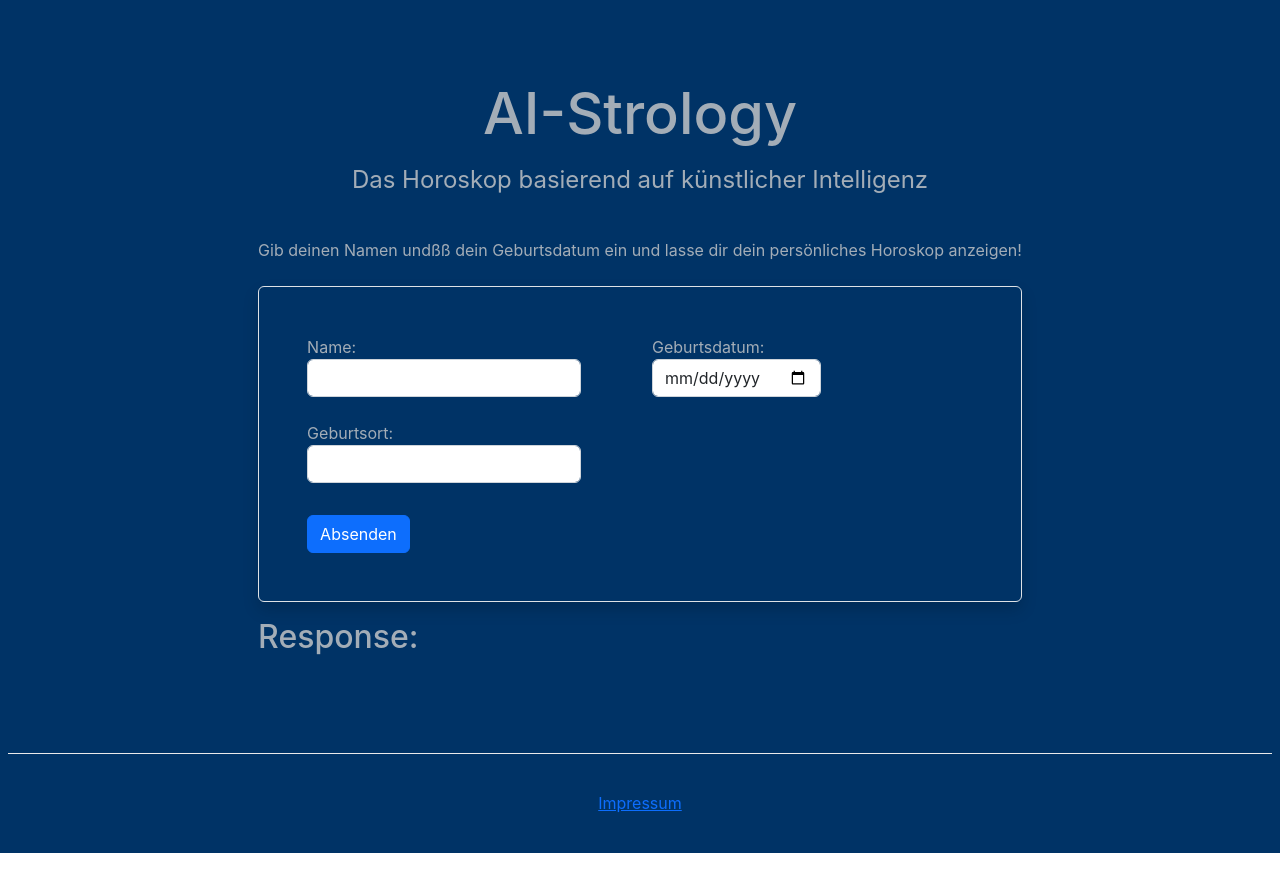
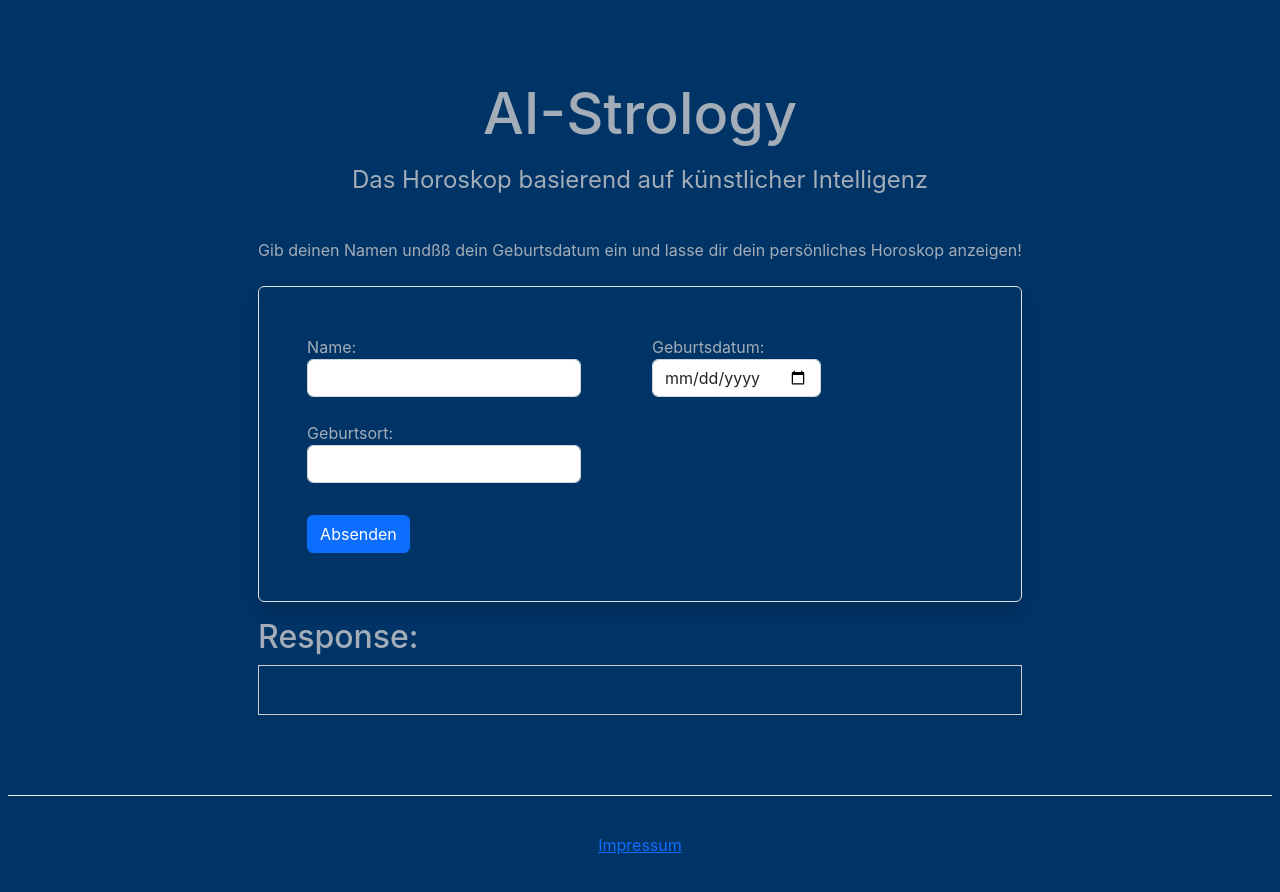
Before and after one commit to Mkilg/astroai, a Next.js app: page / in a window 1280 px wide. Shown: the top 892 px of the page. Before the commit the page ends 853 px from the top, so only its background shows below. Built offline with nearby package versions, Linux system fonts and the light colour scheme.

Commit message:
Edited response div
edited response div to allow for longer texts to be displayed

```diff
--- a/pages/index.js
+++ b/pages/index.js
@@ -136,9 +136,16 @@ export default function Home() {
           {loading ? (
             <LoadingComponent />
           ) : (
-            <div>
+           <div>
               <h2>Response:</h2>
-              <p>{response}</p>
+              <div style={{
+                maxHeight: '300px', // Set the maximum height of the container
+                overflowY: 'auto', // Enable scrolling for content that exceeds the maxHeight
+                padding: '1rem', // Add some padding around the text
+                border: '1px solid #ccc' // Add a border to visualize the container
+              }}>
+                <p>{response}</p>
+              </div>
             </div>
           )}
         </div>
```
